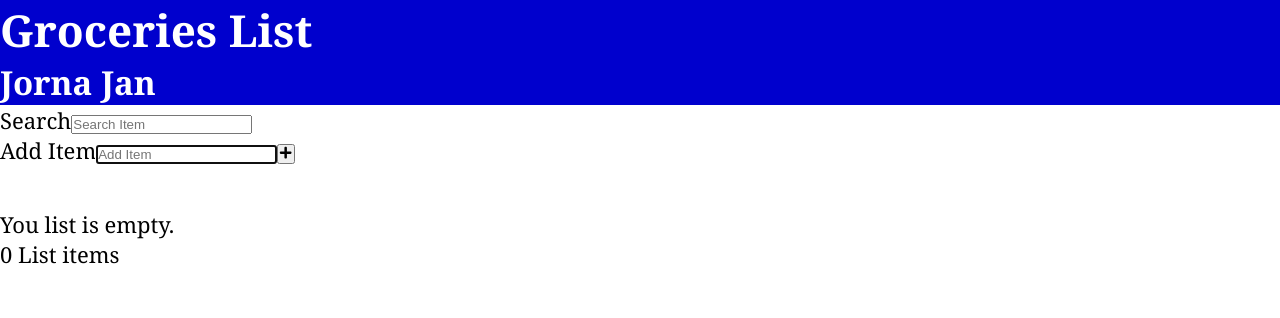
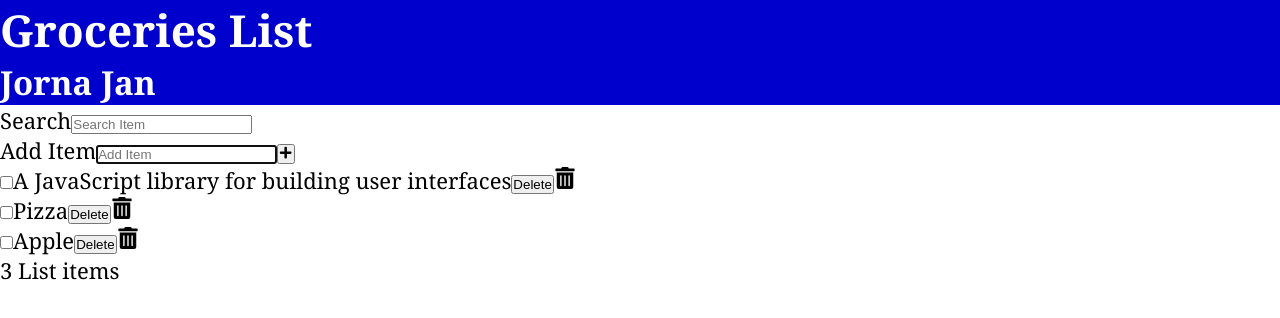
Before and after one commit to JornaJan/starting-react, a React (Create React App) app: page / in a window 1280 px wide. Shown: the top 318 px of the page. Built offline with nearby package versions, Linux system fonts and the light colour scheme; data requests are answered from the project's data file.

Commit message:
Data from API

```diff
--- a/src/App.js
+++ b/src/App.js
@@ -6,17 +6,34 @@
 import SearchItem from './SearchItem'
 
 function App() {
-  const [items, setItems] = useState(JSON.parse(localStorage.getItem('shoppinglist')) || []) // 默认值
+  const API_URL = 'http://localhost:3500/items'
+
+  const [items, setItems] = useState([]) // 默认值
 
   const [newItem, setNewItem] = useState('')
   const [search, setSearch] = useState('')
+  const [fetchError, setFetchError] = useState(null)
+  const [isLoading, setIsLoading] = useState(true)
 
-  console.log('before use effect')
   useEffect(() => {
-    console.log('inner use effect')
-    localStorage.setItem('shoppinglist', JSON.stringify(items))
-  }, [items])
-  console.log('after use effect')
+    const fetchItems = async () => {
+      try {
+        const response = await fetch(API_URL)
+        if (!response.ok) throw Error('Did not receive expected data')
+        const listItems = await response.json()
+        setItems(listItems)
+        setFetchError(null)
+      } catch(err) {
+        setFetchError(err.message)
+      } finally{
+        setIsLoading(false)
+      }
+    }
+
+    setTimeout(() => {
+      (async () => await fetchItems())()
+    }, 2000)
+  }, [])
 
   const addItem = (item) => {
     const id = items.length ? items[items.length - 1].id + 1 : 1
@@ -65,13 +82,18 @@
         setNewItem={setNewItem}
         handleSubmit={handleSubmit}
       />
-      <Content
+      <main>
+        {isLoading && <p>Loading Items...</p>}
+        {fetchError && <p style={{color: 'red', fontSize: '14px', fontWeight: 'bold'}}>{`Error: ${fetchError}`}</p>}
+        {!fetchError && !isLoading && <Content
           items={items.filter(item => (
             (item.item).toLowerCase()).includes(search.toLowerCase())
           )}
           handleCheck={handleCheck}
           handleDelete={handleDelete}
           />
+      }
+      </main>
       <Footer
         length={items.length}
       />
--- a/src/Content.js
+++ b/src/Content.js
@@ -3,14 +3,14 @@
 const Content = ({ items, handleCheck, handleDelete }) => {
 
   return (
-    <main>
+    <>
       { items.length ? (
         <ItemList items={items} handleCheck={handleCheck} handleDelete={handleDelete} />
       ) : (
         <p style={{marginTop: '2rem'}}>You list is empty.</p>
         )
       }
-    </main>
+    </>
   )
 }
 
```
Lines whose indentation alone changed are shown as unchanged.
